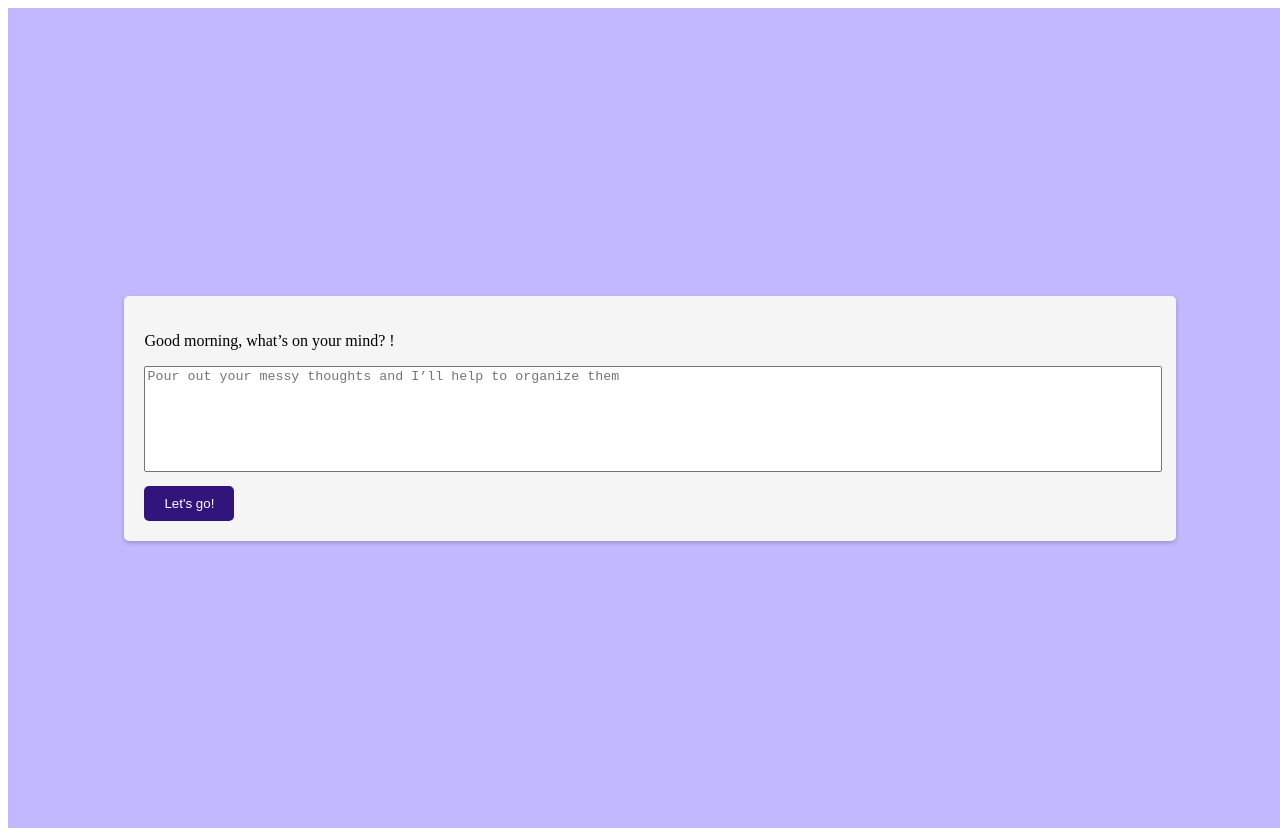
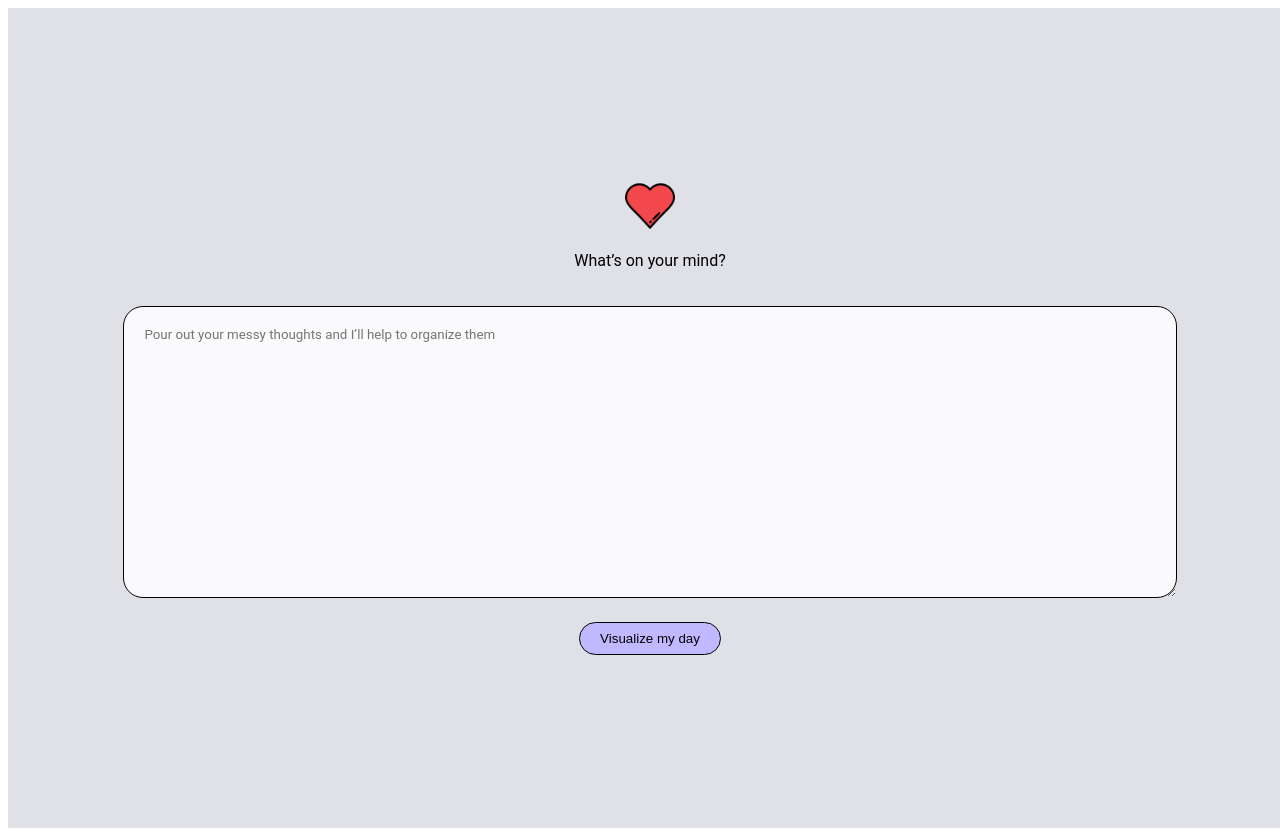
Before and after one commit to Janecching/good-days, a website built with Vite: page client/index.html in a window 1280 px wide. Built offline with nearby package versions, Linux system fonts and the light colour scheme; a web font is replaced by a local one.

Commit message:
added styles to input page

```diff
--- a/client/index.html
+++ b/client/index.html
@@ -1,10 +1,11 @@
 <!DOCTYPE html>
 <html lang="en">
+
 <head>
     <meta charset="UTF-8" />
-		<link rel="icon" type="image/svg+xml" href="favicon.ico" />
+    <link rel="icon" type="image/svg+xml" href="heart.png" />
     <meta name="viewport" content="width=device-width, initial-scale=1.0" />
-		<title>Codex - Your AI</title>
+    <title>hello</title>
     <link rel="stylesheet" href="style.css" />
 </head>
 
@@ -19,17 +20,16 @@
     </div> -->
     <div id="chat-container">
         <div id="chat-box">
-				<p>Good morning, what’s on your mind? !</p>
+            <img src="/heart.png" width="50" height="50"></img>
+            <p>What’s on your mind?</p>
             <form id="chat-form">
-					<textarea
-						id="message-input"
-						placeholder="Pour out your messy thoughts and I’ll help to organize them"
-					></textarea>
-					<button type="submit">Let's go!</button>
+                <textarea id="message-input" placeholder="Pour out your messy thoughts and I’ll help to organize them"></textarea>
             </form>
+            <button type="submit">Visualize my day</button>
         </div>
     </div>
 
     <script type="module" src="script.js"></script>
 </body>
+
 </html>
--- a/client/style.css
+++ b/client/style.css
@@ -1,36 +1,39 @@
+@import url('https://fonts.googleapis.com/css2?family=Edu+VIC+WA+NT+Beginner:wght@500&display=swap');
 #chat-container {
-    background-color: #c1b8ff;
-    display: flex;
-    flex-direction: column;
+    background-color: #E0E1E7;
     justify-content: center;
-    align-items: center;
     height: 100vh;
     width: 100%;
 }
 
 #chat-box {
-    background-color: #f5f5f5;
-    padding: 20px;
-    margin: 20px;
-    width: 80%;
-    border-radius: 5px;
-    box-shadow: 0 2px 4px rgba(0, 0, 0, 0.2);
+    text-align: center;
 }
 
 textarea {
-    width: 100%;
-    height: 100px;
-    resize: none;
-    margin-bottom: 10px;
+    width: 80%;
+    height: 250px;
+    padding: 20px;
+    margin: 20px;
+    background-color: #FAF9FB;
+    border-radius: 20px;
+    border-color: black;
+    border-width: 1.5px;
+}
+
+p,
+textarea {
+    font-family: 'Roboto', sans-serif;
 }
 
 button {
-    background-color: #31157d;
-    color: white;
-    border: none;
-    border-radius: 5px;
-    padding: 10px 20px;
-    cursor: pointer;
+    background-color: #C1B8FF;
+    color: black;
+    border-style: solid;
+    border-color: black;
+    border-width: 1.5px;
+    border-radius: 20px;
+    padding: 8px 20px;
 }
 
 #suggested-plan {
@@ -79,7 +82,7 @@ button {
 }
 
 .message-container {
-    background-color: #f0f0f0;
+    background-color: #FAF9FB;
     padding: 10px;
     margin-bottom: 10px;
     border-radius: 5px;
```
Also changed, not shown: client/public/heart.png (added). Lines whose indentation alone changed are shown as unchanged.
